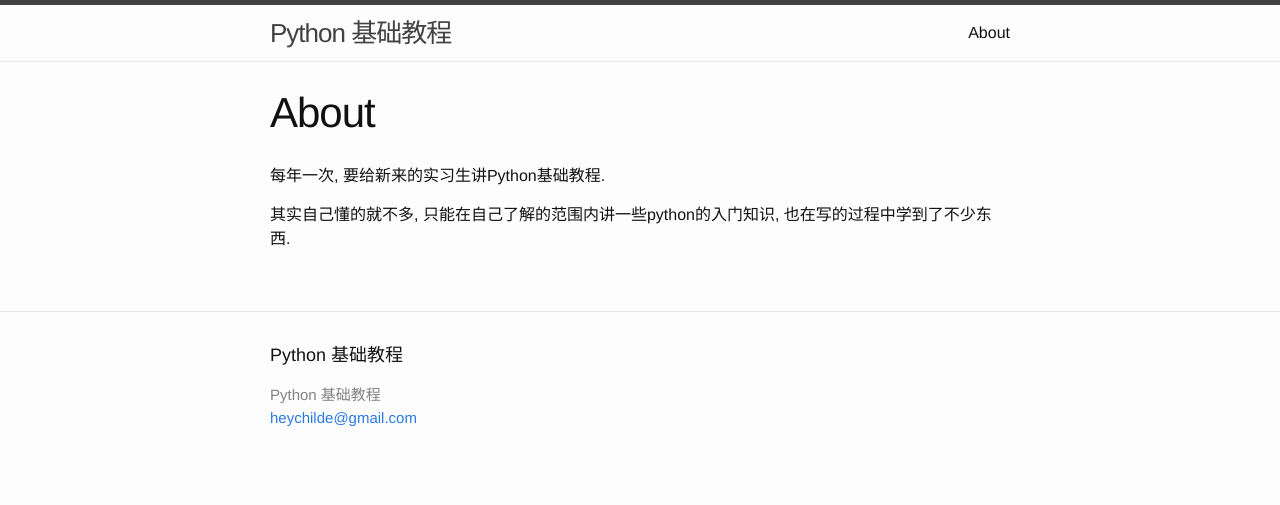
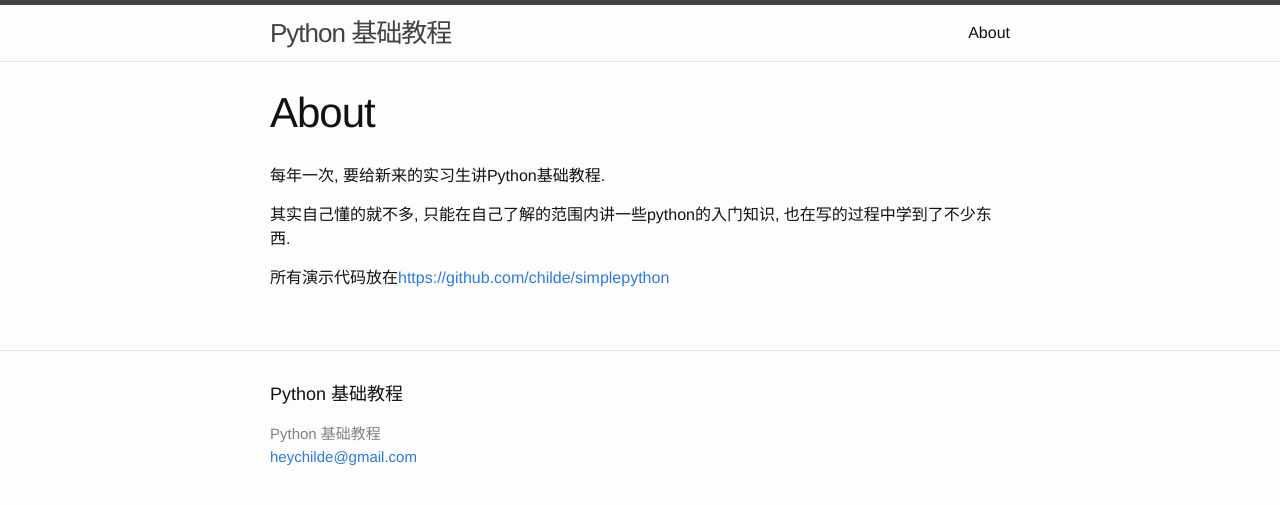
Before and after one commit to childe/learn-python, a Jekyll site: the page built from about.md, in a window 1280 px wide. Shown: the top 505 px of the page. Built offline with Jekyll 4.4.1, drawn with Linux system fonts in a browser that asks for light colours; Markdown is read by kramdown in place of the engine named in the settings.

Commit message:
add code link in about

```diff
--- a/about.md
+++ b/about.md
@@ -7,3 +7,5 @@ permalink: /about/
 每年一次, 要给新来的实习生讲Python基础教程.
 
 其实自己懂的就不多, 只能在自己了解的范围内讲一些python的入门知识, 也在写的过程中学到了不少东西.
+
+所有演示代码放在[https://github.com/childe/simplepython](https://github.com/childe/simplepython)
```
